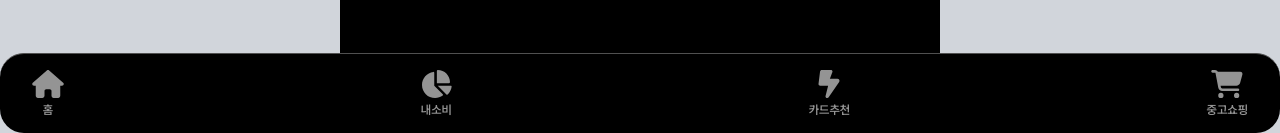
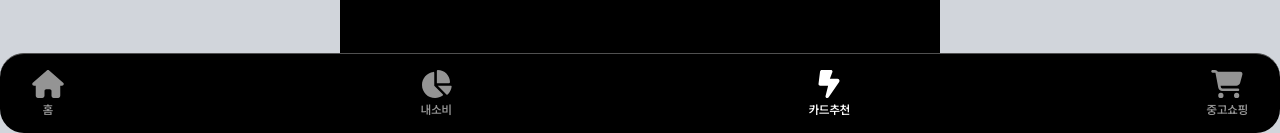
Before and after one commit to FITS-U/FitsU_FE, a Next.js app: page /recommends in a window 1280 px wide. Shown: the part 667-800 px from the top of the page. Built offline with nearby package versions, Linux system fonts and the light colour scheme.

Commit message:
chore: bottom Nav 링크 수정

```diff
--- a/src/components/BottomNav.tsx
+++ b/src/components/BottomNav.tsx
@@ -10,7 +10,7 @@ const BottomNav = () => {
   const links = [
     { href: "/accounts", icon: FaHouse, label: "홈" },
     { href: "/my-spend", icon: FaChartPie, label: "내소비" },
-    { href: "/recommend", icon: FaBoltLightning, label: "카드추천" },
+    { href: "/recommends", icon: FaBoltLightning, label: "카드추천" },
     { href: "/shopping", icon: FaCartShopping, label: "중고쇼핑" },
   ];
 
```
